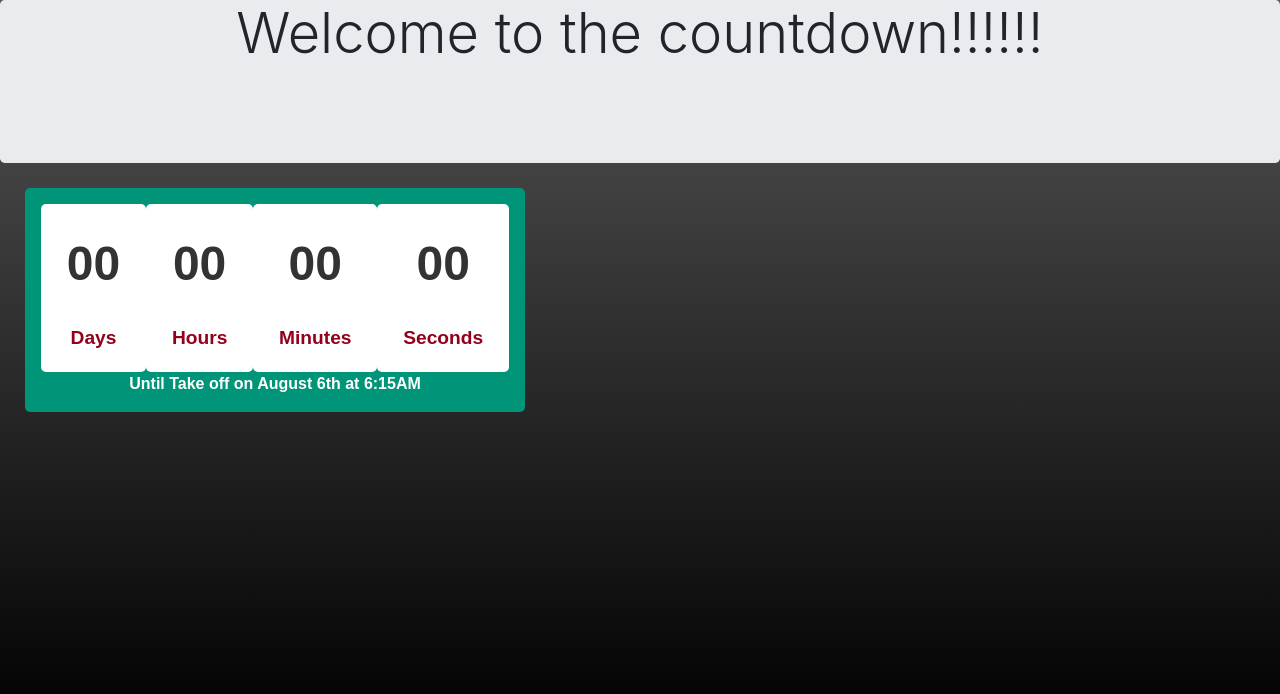
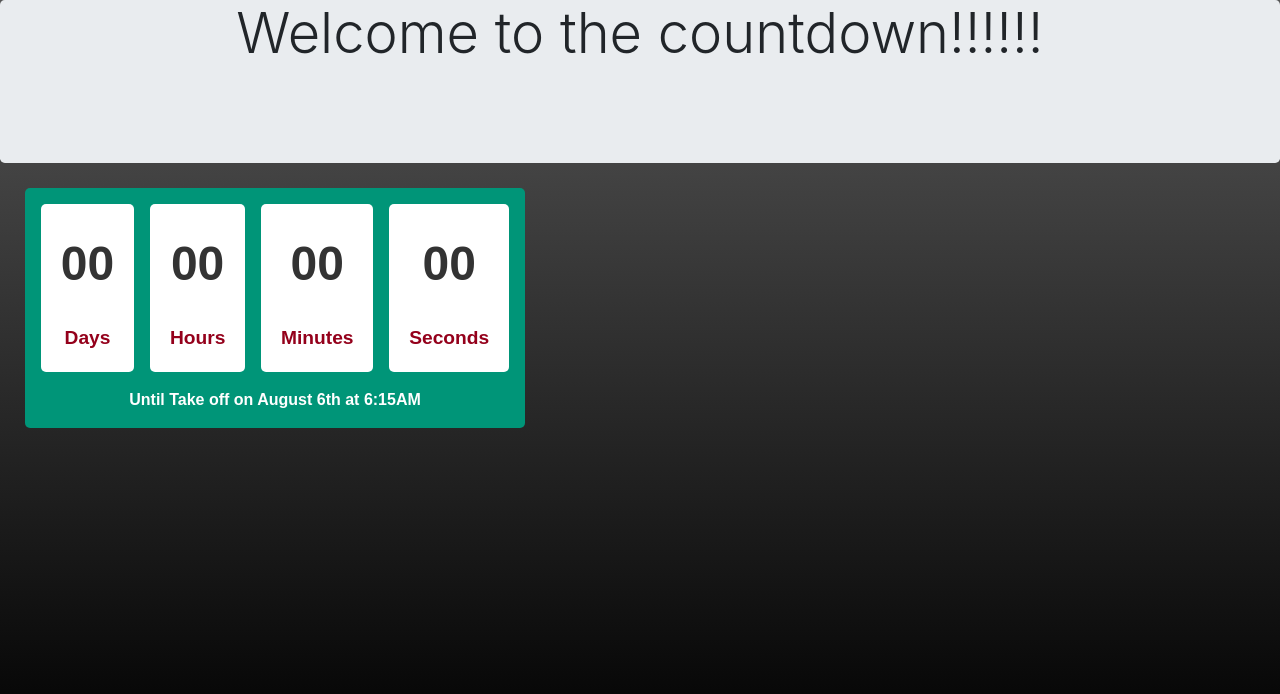
Before and after one commit to Nikolas-Pensyl/LA_Time, a plain HTML site: page index.html in a window 1280 px wide. Drawn offline with nearby package versions, Linux system fonts and the light colour scheme.

Commit message:
fixed space between a 1 and "em"
fixed

```diff
--- a/main.css
+++ b/main.css
@@ -13,7 +13,7 @@ h1.display-4 {
 	max-width: 500px;
 	display: grid;
 	grid-template-columns: repear(4, 1fr);
-	gap: 1 em;
+	gap: 1em;
 	padding: 1em;
 	background: #009578;
 	border-radius: 5px;
```
